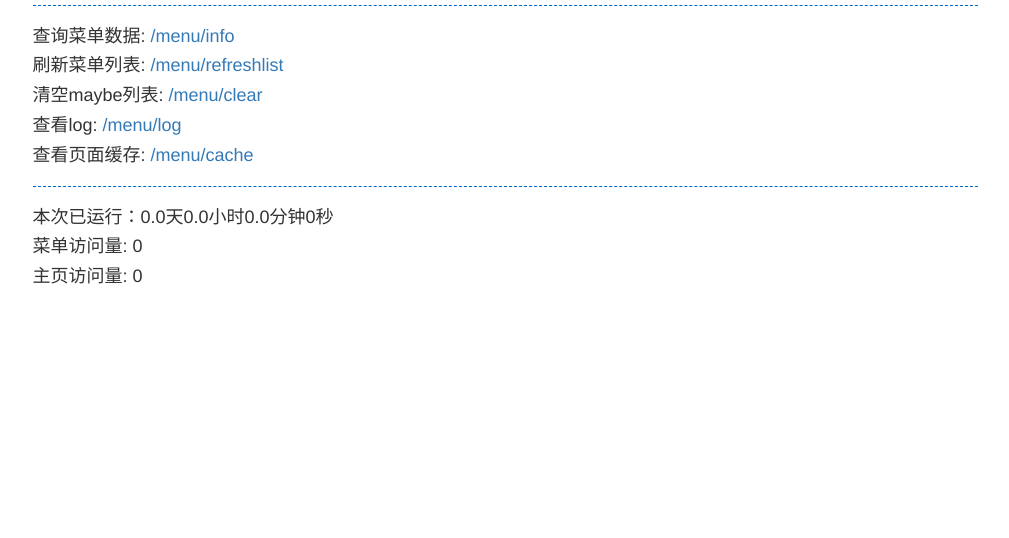
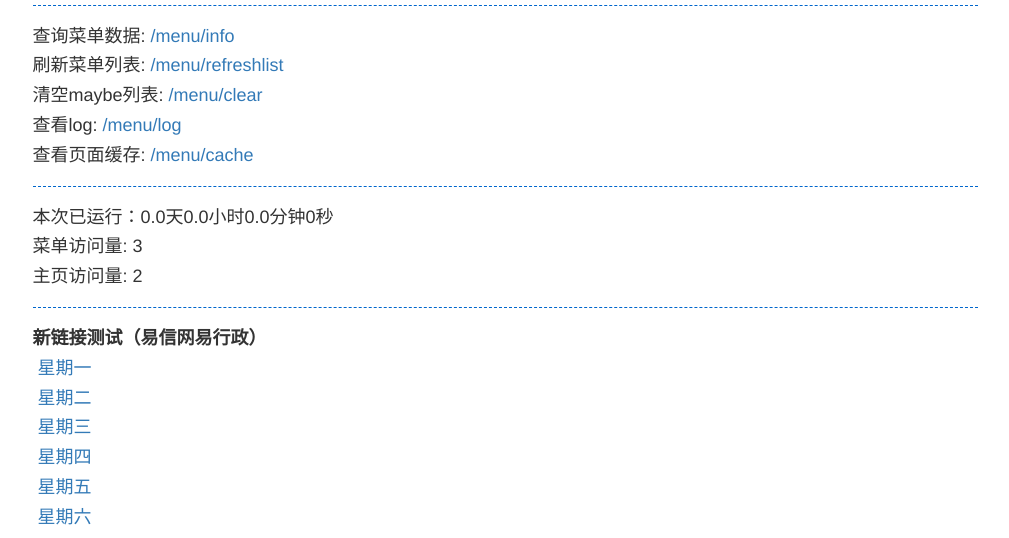
Before and after one commit to arcsun/neteaseMenu, a Flask app: page /menu/manage/hzmenu in a window 1280 px wide. Shown: the part 453-991 px from the top of the page, without its empty margins (135-1144 px from the left). Before the commit the page ends 737 px from the top, so only its background shows below. Run offline with Flask 2, Linux system fonts and the light colour scheme; some libraries are stand-ins or nearby versions.

Commit message:
更新班车id

```diff
--- a/templates/manage.html
+++ b/templates/manage.html
@@ -61,6 +61,15 @@
             <h4>菜单访问量:&nbsp;{{ visit }}</h4>
             <h4>主页访问量:&nbsp;{{ visitHome }}</h4>
 
+            <hr style="height:1px;border:none;border-top:1px dashed #0066CC;" />
+            <h4><b>新链接测试（易信网易行政）</b></h4>
+            <h4>&nbsp;<a href="http://wap.plus.yixin.im/wap/material/viewImageText?id=31415423">星期一</a></h4>
+            <h4>&nbsp;<a href="http://wap.plus.yixin.im/wap/material/viewImageText?id=31704345">星期二</a></h4>
+            <h4>&nbsp;<a href="http://wap.plus.yixin.im/wap/material/viewImageText?id=31704346">星期三</a></h4>
+            <h4>&nbsp;<a href="http://wap.plus.yixin.im/wap/material/viewImageText?id=31700488">星期四</a></h4>
+            <h4>&nbsp;<a href="http://wap.plus.yixin.im/wap/material/viewImageText?id=31613351">星期五</a></h4>
+            <h4>&nbsp;<a href="http://wap.plus.yixin.im/wap/material/viewImageText?id=31415424">星期六</a></h4>
+
 		</div>
 		<div class="col-md-1 column">
 		</div>
```
